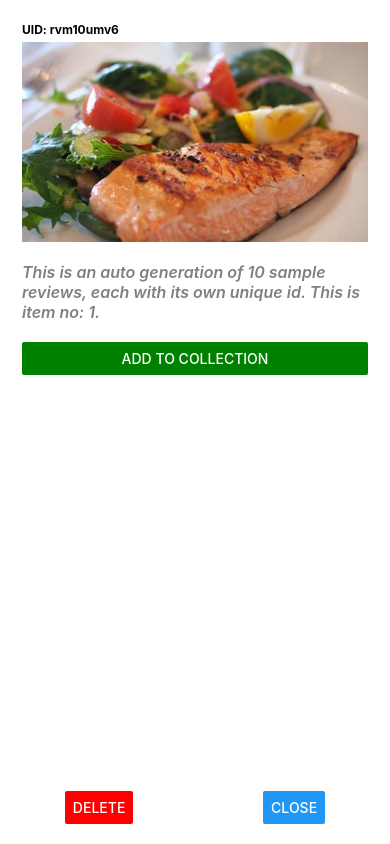
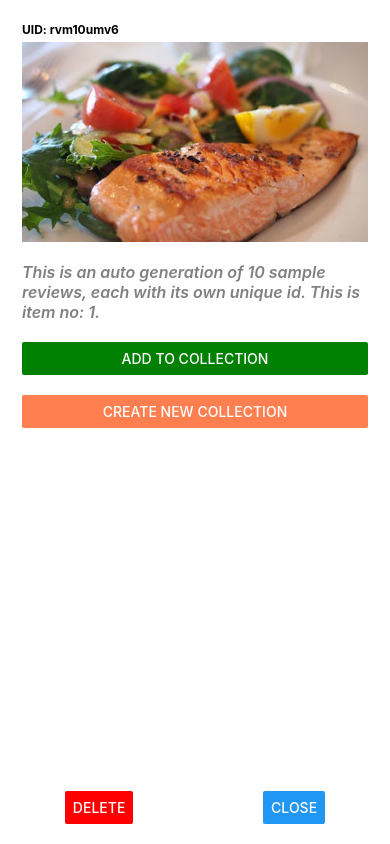
Before and after one commit to Mohafizz/dishreviews-react-native, a React Native app: screen / in a window 390 px wide. Both pictures are taken after a click on the element 195 px from the left and 283 px from the top of the page. Built offline with nearby package versions, Linux system fonts and the light colour scheme.

Commit message:
added create new collection button

```diff
--- a/App.js
+++ b/App.js
@@ -53,6 +53,14 @@ export default class App extends Component {
     });
   };
 
+  navigateToAddCollection = () => {
+    alert("Should got to add to an existing collection");
+  };
+
+  navigateToNewCollection = () => {
+    alert("Should got to add new collection");
+  };
+
   render() {
     return (
       <View style={styles.container}>
@@ -61,6 +69,8 @@ export default class App extends Component {
           selectedDish={this.state.selectedDish}
           onItemDeleted={this.dishDeletedHandler}
           onModalClosed={this.modalClosedHandler}
+          onAddToCollection={this.navigateToAddCollection}
+          onCreateNewCollection={this.navigateToNewCollection}
         />
         <ReviewInput onAddReview={this.onAddReviewHandler} />
         <ReviewItem
--- a/src/components/DishDetail/DishDetail.js
+++ b/src/components/DishDetail/DishDetail.js
@@ -21,7 +21,14 @@ const DishDetail = props => {
           <Button
             title="Add to collection"
             color="green"
-            onPress={props.onModalClosed}
+            onPress={props.onAddToCollection}
+          />
+        </View>
+        <View style={styles.newCollectionBtn}>
+          <Button
+            title="Create new collection"
+            color="coral"
+            onPress={props.onCreateNewCollection}
           />
         </View>
       </View>
@@ -56,7 +63,12 @@ const styles = StyleSheet.create({
     paddingBottom: 5
   },
   addCollectionBtn: {
-    backgroundColor: "beige"
+    backgroundColor: "beige",
+    marginBottom: 20
+  },
+  newCollectionBtn: {
+    backgroundColor: "antiquewhite",
+    marginBottom: 20
   },
   buttonLayout: {
     flex: 1,
```
